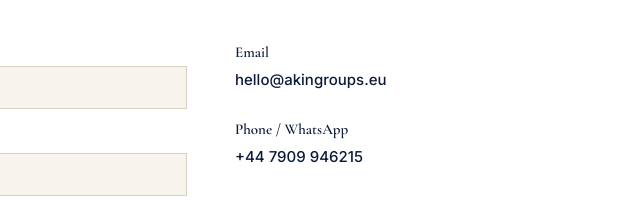
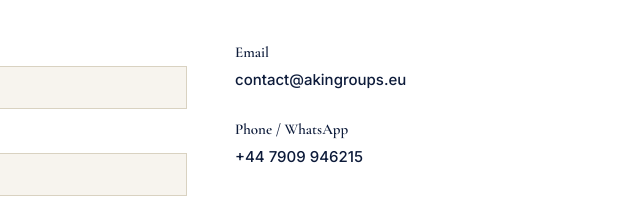
Before and after one commit to fyldrmm/akingroups-website, a plain HTML site: page site/contact.html in a window 1280 px wide. Shown: the part 496-696 px from the top of the page, 493-1133 px from the left. Drawn offline with nearby package versions, Linux system fonts and the light colour scheme.

Commit message:
Update contact email to contact@akingroups.eu

```diff
--- a/site/contact.html
+++ b/site/contact.html
@@ -36,7 +36,7 @@
   <section class="content-section">
     <div class="container narrow contact-grid">
 
-      <form class="contact-form" action="mailto:hello@akingroups.eu" method="post" enctype="text/plain">
+      <form class="contact-form" action="mailto:contact@akingroups.eu" method="post" enctype="text/plain">
         <label>
           Name
           <input type="text" name="name" required>
@@ -68,7 +68,7 @@
       <div class="contact-details">
         <div class="contact-item">
           <h3>Email</h3>
-          <p><a href="mailto:hello@akingroups.eu">hello@akingroups.eu</a></p>
+          <p><a href="mailto:contact@akingroups.eu">contact@akingroups.eu</a></p>
         </div>
         <div class="contact-item">
           <h3>Phone / WhatsApp</h3>
```
